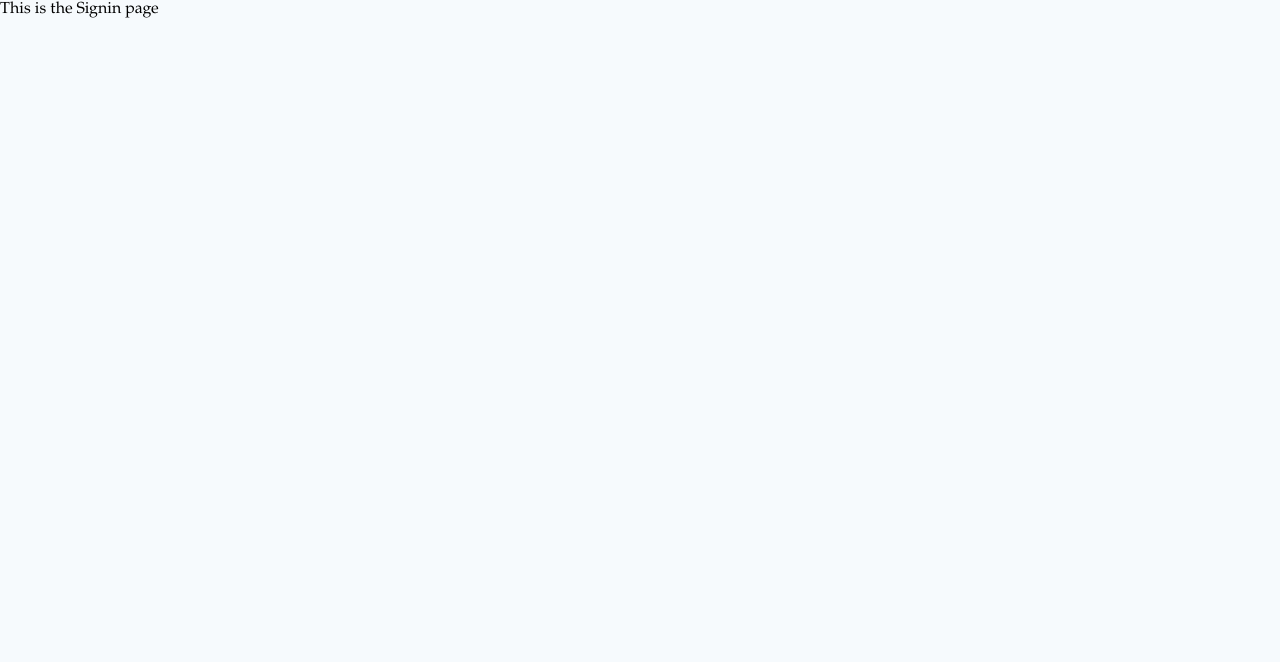
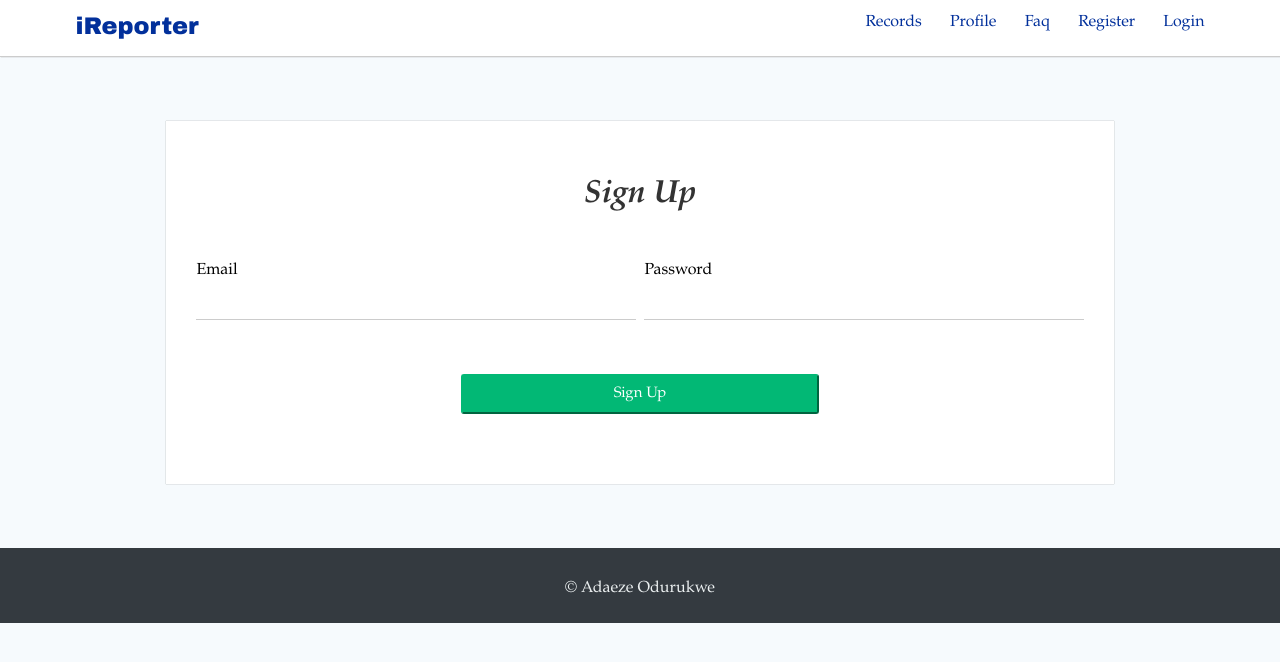
Before and after one commit to adaezeodurukwe/iReporter-frontend, a React app: page /signin in a window 1280 px wide. Shown: the top 662 px of the page. Built offline with nearby package versions, Linux system fonts and the light colour scheme.

Commit message:
implement sign-in
[Finishes #164033122]

```diff
--- a/package.json
+++ b/package.json
@@ -43,6 +43,7 @@
     "eslint-plugin-react": "^7.12.4",
     "express": "^4.16.4",
     "file-loader": "^3.0.1",
+    "history": "^4.9.0",
     "html-loader": "^0.5.5",
     "html-webpack-plugin": "^3.2.0",
     "i": "^0.3.6",
--- a/src/components/Signin.jsx
+++ b/src/components/Signin.jsx
@@ -1,7 +1,162 @@
-import React from 'react';
+/* eslint-disable react/prefer-stateless-function */
+import React, { Component } from 'react';
+import { bindActionCreators } from 'redux';
+import { reduxForm, Field } from 'redux-form';
+import { connect } from 'react-redux';
+import { withRouter } from 'react-router-dom';
+import {
+  func,
+  bool,
+  object as objectProp,
+} from 'prop-types';
+import _ from 'underscore';
 
-const SignIn = () => (
-  <div>This is the Signin page</div>
-);
 
-export default SignIn;
+// Import actions
+import { signIn, clear } from '../redux/actions';
+
+// Import components
+import Toast from './Toast';
+
+/**
+ * @class Signin
+ * @returns {HTMLElement} sign-in form
+ */
+class SignIn extends Component {
+  clearAuthError = () => {
+    const { clearError } = this.props;
+    clearError();
+  }
+
+  /**
+   * @method renderField
+   * @param {object} field
+   * @returns {HTMLElement} input
+   */
+  renderField = (field) => {
+    if (field.meta.touched) this.clearAuthError();
+    return (
+      <div className="form-field">
+        <label htmlFor={field.name}>
+          {field.label}
+          <input
+            {...field.input}
+            type={field.type}
+          />
+        </label>
+        <p>
+          {field.meta.touched ? field.meta.error : ''}
+        </p>
+      </div>
+    );
+  }
+
+  /**
+   * @method onSubmit
+   * @param {object} values
+   * @returns {function} signUpUser
+   */
+  onSubmit = (values) => {
+    const { signInUser } = this.props;
+
+    signInUser(values);
+  }
+
+  redirect = () => {
+    const { history } = this.props;
+    history.push('/profile');
+  }
+
+  /**
+   * @description render function
+   * @returns {HTMLElement} form
+   */
+  render() {
+    const { handleSubmit, loggedIn, error } = this.props;
+
+    if (loggedIn) this.redirect();
+
+    const addedClass = _.isEmpty(error) ? '' : 'show';
+
+    const message = _.isEmpty(error) ? '' : error.message;
+    return (
+      <form className="form-container" onSubmit={handleSubmit(this.onSubmit)}>
+        <h1><i>Sign Up</i></h1>
+        <div className="form-body">
+          <Field
+            label="Email"
+            name="email"
+            component={this.renderField}
+          />
+          <Field
+            label="Password"
+            name="password"
+            component={this.renderField}
+            type="password"
+          />
+        </div>
+        <div className="button">
+          <button type="submit">Sign Up</button>
+        </div>
+        <Toast
+          message={message}
+          addedClass={addedClass}
+        />
+      </form>
+    );
+  }
+}
+
+/**
+ * @function validate
+ * @param {*} values
+ * @returns {object} errors
+ */
+const validate = (values) => {
+  const errors = {};
+
+  if (!values.email) errors.email = 'Enter email';
+  if (!values.password) errors.password = 'Enter password';
+
+  return errors;
+};
+
+/**
+ * @function mapDispatchToProps
+ * @param {*} dispatch
+ * @returns {object} actions
+ */
+function mapDispatchToProps(dispatch) {
+  return (bindActionCreators({
+    signInUser: signIn,
+    clearError: clear,
+  }, dispatch));
+}
+
+/**
+ * @function mapStateToProps
+ * @param {*} state
+ * @returns {object} state
+ */
+function mapStateToProps({ auth }) {
+  const { loggedIn, error } = auth;
+  return {
+    loggedIn,
+    error,
+  };
+}
+
+SignIn.propTypes = {
+  signInUser: func.isRequired,
+  handleSubmit: func.isRequired,
+  history: objectProp.isRequired,
+  loggedIn: bool.isRequired,
+  error: objectProp.isRequired,
+  clearError: func.isRequired,
+};
+
+
+export default reduxForm({
+  validate,
+  form: 'signinform',
+})(withRouter(connect(mapStateToProps, mapDispatchToProps)(SignIn)));
--- a/src/components/Signup.jsx
+++ b/src/components/Signup.jsx
@@ -4,6 +4,8 @@ import { reduxForm, Field } from 'redux-form';
 import { connect } from 'react-redux';
 import { func, bool, object as objectProp } from 'prop-types';
 import _ from 'underscore';
+
+// Import actions
 import { signUp, clear } from '../redux/actions';
 
 // Import components
--- /dev/null
+++ b/src/components/history.jsx
@@ -0,0 +1,3 @@
+import { createBrowserHistory } from 'history';
+
+export default createBrowserHistory();
--- a/src/index.jsx
+++ b/src/index.jsx
@@ -2,7 +2,11 @@
 
 import React from 'react';
 import ReactDOM from 'react-dom';
-import { BrowserRouter, Switch, Route } from 'react-router-dom';
+import {
+  BrowserRouter,
+  Switch,
+  Route,
+} from 'react-router-dom';
 import { Provider } from 'react-redux';
 import { createStore, applyMiddleware } from 'redux';
 import ReduxPromise from 'redux-promise';
@@ -25,6 +29,7 @@ import SignUpPage from './components/Signup';
 import UpdatePage from './components/Update';
 import ProfilePage from './components/Profile';
 import FaqPage from './components/Faq';
+import history from './components/history';
 
 // Create Store
 const store = createStore(reducers, applyMiddleware(ReduxPromise));
@@ -41,11 +46,11 @@ const App = () => (
         <Route exact path="/admin" component={AdminPage} />
         <Route exact path="/create" component={CreatePage} />
         <Route exact path="/details" component={DetailsPage} />
-        <Route exact path="/signin" component={SigiInPage} />
         <Route exact path="/update" component={UpdatePage} />
-        <Route exact path="/profile" component={ProfilePage} />
-        <Route exact path="/" render={() => <Default><HomePage /></Default>} />
         <Route path="/signup" render={() => <Default><SignUpPage /></Default>} />
+        <Route path="/signin" render={() => <Default><SigiInPage history={history} /></Default>} />
+        <Route path="/profile" render={() => <Default><ProfilePage /></Default>} />
+        <Route exact path="/" render={() => <Default><HomePage history={history} /></Default>} />
         <Route exact path="/faq" component={FaqPage} />
       </Switch>
     </BrowserRouter>
--- a/src/redux/actions/index.js
+++ b/src/redux/actions/index.js
@@ -1,11 +1,13 @@
 import axios from 'axios';
 import 'babel-polyfill';
 
-const BASE_URL = 'https://ireporter-endpoints.herokuapp.com/api/v1/';
+const BASE_URL = 'https://ireporter-endpoints.herokuapp.com/api/v1';
 
 export const SIGN_UP = 'SIGN_UP';
 export const SIGN_UP_ERROR = 'SIGN_UP_ERROR';
 export const CLEAR_ERROR = 'CLEAR_ERROR';
+export const LOGIN = 'LOGIN';
+export const LOGIN_ERROR = 'LOGIN_ERROR';
 
 /**
  * @function signUp
@@ -15,7 +17,7 @@ export const CLEAR_ERROR = 'CLEAR_ERROR';
 export async function signUp(values) {
   try {
     const request = await axios.post(`${BASE_URL}/auth/signup`, values);
-    if (request) localStorage.set('iReporterToken', request.data.data[0].token);
+    if (request) localStorage.setItem('iReporterToken', request.data.data[0].token);
     return {
       type: SIGN_UP,
       payload: request,
@@ -23,6 +25,29 @@ export async function signUp(values) {
   } catch (error) {
     return {
       type: SIGN_UP_ERROR,
+      payload: error.response.data,
+    };
+  }
+}
+
+/**
+ * @function signIn
+ * @param {*} values
+ *  @param {*} setToken
+ * @returns {object} response
+ */
+export async function signIn(values) {
+  try {
+    const request = await axios.post(`${BASE_URL}/auth/signin`, values);
+
+    if (request) localStorage.setItem('iReporterToken', request.data.data[0].token);
+    return {
+      type: LOGIN,
+      payload: request,
+    };
+  } catch (error) {
+    return {
+      type: LOGIN_ERROR,
       payload: error.response.data,
     };
   }
--- a/src/redux/reducers/authReducer.js
+++ b/src/redux/reducers/authReducer.js
@@ -1,7 +1,14 @@
-import { SIGN_UP, SIGN_UP_ERROR, CLEAR_ERROR } from '../actions';
+import {
+  SIGN_UP,
+  SIGN_UP_ERROR,
+  CLEAR_ERROR,
+  LOGIN,
+  LOGIN_ERROR,
+} from '../actions';
 
 const initialState = {
   signedUp: false,
+  loggedIn: false,
   error: {},
 };
 
@@ -28,6 +35,16 @@ const authReducer = (state = initialState, { type, payload }) => {
         ...state,
         error: {},
       };
+    case LOGIN_ERROR:
+      return {
+        ...state,
+        error: payload,
+      };
+    case LOGIN:
+      return {
+        ...state,
+        loggedIn: true,
+      };
     default:
       return state;
   }
```
